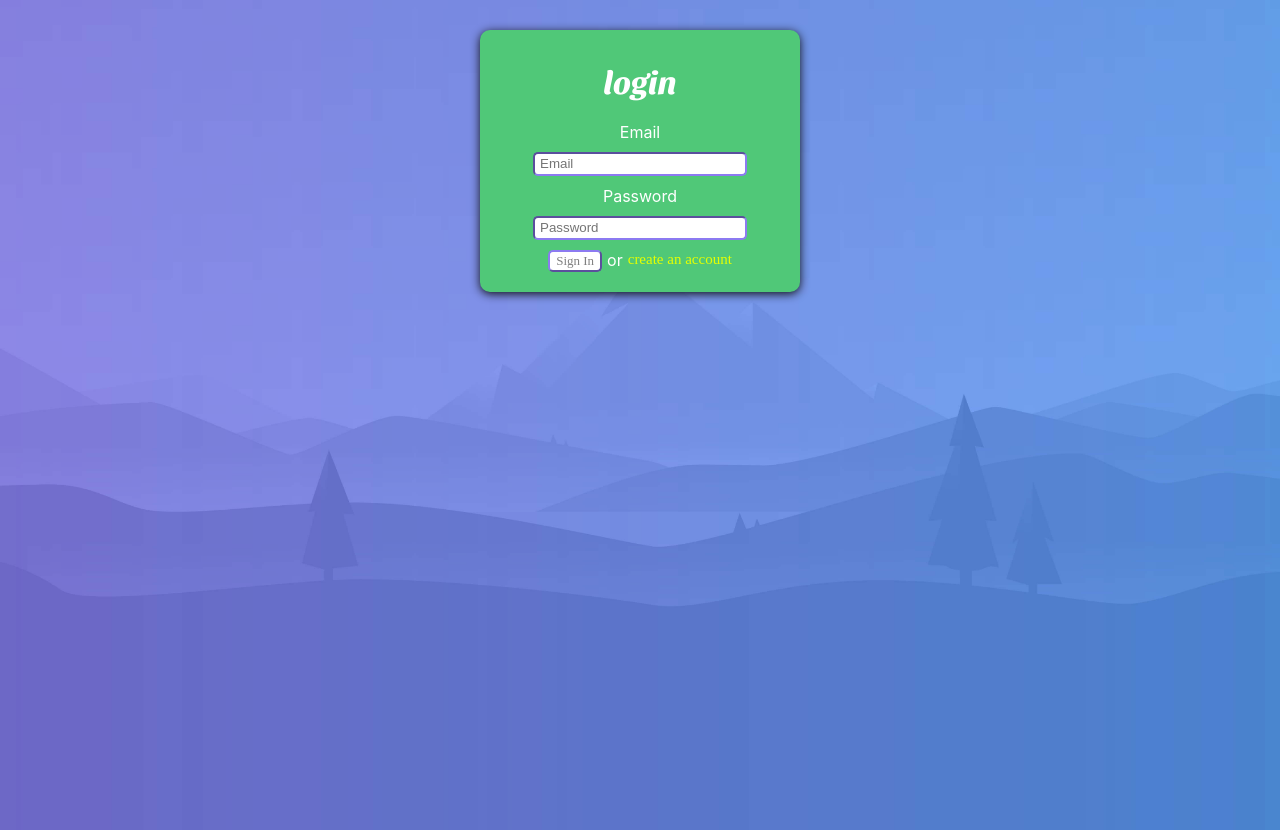
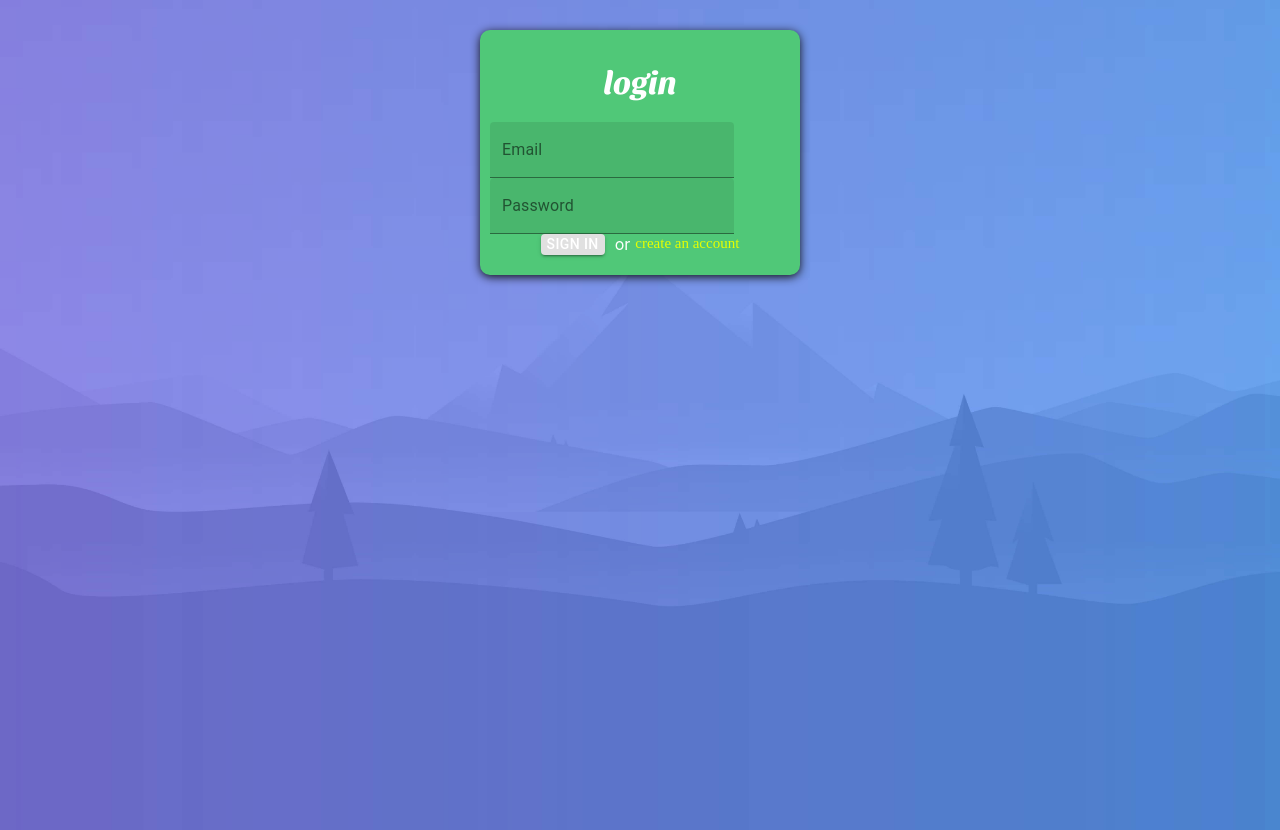
Before and after one commit to vlzelensky/fullstack_todo, a React (Create React App) app: page /login in a window 1280 px wide. Built offline with nearby package versions, Linux system fonts and the light colour scheme.

Commit message:
created functions for login, register and update password

```diff
--- a/package.json
+++ b/package.json
@@ -4,10 +4,12 @@
   "private": true,
   "proxy": "http://localhost:8080",
   "dependencies": {
+    "@material-ui/core": "^4.11.2",
     "@testing-library/jest-dom": "^5.11.6",
     "@testing-library/react": "^11.2.2",
     "@testing-library/user-event": "^12.6.0",
     "axios": "^0.21.0",
+    "fontsource-roboto": "^3.1.5",
     "history": "^5.0.0",
     "nodemon": "^2.0.6",
     "react": "^17.0.1",
--- a/src/App.js
+++ b/src/App.js
@@ -1,13 +1,15 @@
 import React from 'react';
 import {BrowserRouter, Route, Switch, Redirect} from 'react-router-dom';
 import LoginComponent from './components/LoginComponent';
+import TodoComponent from './components/TodoComponent'
 
 function App() {
   return (
       <BrowserRouter>
         <Switch>
           <Route path="/login" component={LoginComponent}/>
-          <Redirect to="/login"/>
+          <Redirect exact from="/" to="/login"/>
+          <Route path="/todo" component={TodoComponent}/>
         </Switch>
       </BrowserRouter>
   );
--- a/src/components/LoginComponent/index.js
+++ b/src/components/LoginComponent/index.js
@@ -1,47 +1,102 @@
-import React from 'react';
-import './login.css';
-import RegisterComponent from '../RegisterComponent'
+import React from "react";
+import "./login.css";
+import RegisterComponent from "../RegisterComponent";
+import Button from "@material-ui/core/Button";
+import TextField from "@material-ui/core/TextField";
+import axios from "axios";
+import { withRouter } from 'react-router';
 
 class LoginComponent extends React.Component {
-    constructor(props) {
-        super(props)
-        this.state = {
-            status: true,
-        };
+  constructor(props) {
+    super(props);
+    this.state = {
+      status: true,
+      email: "",
+      password: "",
+    };
+  }
 
+  changeStatus = () => {
+    this.setState((state) => ({ status: !state.status }));
+  };
+
+  signIn = async () => {
+    const { email, password } = this.state;
+    if (Object.values(this.state).some((value) => !value)) {
+      return;
     }
+    try {
+      await axios
+        .post("api/login", {
+          email: email,
+          password: password,
+        })
+        .then((res) => {
+          if (res.status !== 200 && res.status !== 201) {
+            throw new Error(res.status);
+          }
+          this.props.history.push('/todo');
+        });
+    } catch (e) {
+      console.warn(e);
+    }
+  };
 
-    changeStatus = () => {
-        this.setState(state => ({status: !state.status}));
-    }
+  renderLogin = () => {
+    return (
+      <div className="main-box">
+        <h1>login</h1>
+        <div className="field">
+          <TextField
+            id="standard-basic"
+            variant="filled"
+            label="Email"
+            onChange={(event) =>
+              this.setState({ email: event.target.value.trim() })
+            }
+          />
+        </div>
+        <div className="field">
+          <TextField
+            id="standard-basic"
+            type="password"
+            variant="filled"
+            label="Password"
+            onChange={(event) =>
+              this.setState({ password: event.target.value.trim() })
+            }
+          />
+        </div>
+        <div className="btns">
+          <Button
+            variant="contained"
+            onClick={this.signIn}
+            color="default"
+            className="red-button"
+          >
+            Sign In
+          </Button>
+          <span>or</span>
+          <span href="/login" className="a1" onClick={this.changeStatus}>
+            create an account
+          </span>
+        </div>
+      </div>
+    );
+  };
 
-
-    render() {
-        if (this.state.status === true) {
-            return (
-                <div className='main-box'>
-                    <h1>login</h1>
-                    <div className='field'>
-                        <span>Email</span>
-                        <input placeholder='Email' className="input"></input>
-                    </div>
-                    <div className='field'>
-                        <span>Password</span>
-                        <input type='password' placeholder='Password' className="input"></input>
-                    </div>
-                    <div className='btns'>
-                        <button className='btn1'>Sign In</button>
-                        <span>or</span>
-                        <span href='/login' className='a1' onClick={this.changeStatus}>create an account</span>
-                    </div>
-                </div>
-            )
-        } else {
-            return (<RegisterComponent changeStatus={this.changeStatus}/>)
-        }
-
-    };
-
+  render() {
+    const { status } = this.state;
+    return (
+      <>
+        {status ? (
+          this.renderLogin()
+        ) : (
+          <RegisterComponent changeStatus={this.changeStatus} />
+        )}
+      </>
+    );
+  }
 }
 
-export default LoginComponent;
+export default withRouter(LoginComponent);
--- a/src/components/LoginComponent/login.css
+++ b/src/components/LoginComponent/login.css
@@ -23,13 +23,13 @@
     justify-content: center;
     margin-bottom: 10px;
   }
-
+/*
   .btn1 {
     cursor: pointer;
     margin-right: 5px;
     border-color: rgb(140, 122, 241);
     border-radius: 5px;
-  }
+  } */
 
   .a1 {
     font-family: 'Sans-serif';
@@ -45,3 +45,10 @@
   .a1:hover {
     text-decoration: underline;
   }
+
+  .MuiButton-root.red-button  {
+    color: red;
+    padding: 0;
+    line-height: 1.50;
+    margin-right: 10px;
+  }
--- a/src/components/RegisterComponent/index.js
+++ b/src/components/RegisterComponent/index.js
@@ -1,5 +1,7 @@
 import React from "react";
+import { withRouter } from 'react-router';
 import axios from "axios";
+
 class RegisterComponent extends React.Component {
   state = {
     firstName: "",
@@ -33,8 +35,8 @@ class RegisterComponent extends React.Component {
             });
           }
           })
-          .catch((err) => {
-            alert(err + ", try again later");
+          .catch(e => {
+            alert(e + ", try again later");
           });
       } catch (e) {
         console.warn(e);
@@ -122,4 +124,4 @@ class RegisterComponent extends React.Component {
   }
 }
 
-export default RegisterComponent;
+export default withRouter(RegisterComponent);
--- /dev/null
+++ b/src/components/TodoComponent/index.js
@@ -0,0 +1,15 @@
+import React from 'react';
+
+class TodoComponent extends React.Component {
+    render() {
+        return (
+            <div>Hello</div>
+        )
+    }
+}
+
+
+
+
+
+export default TodoComponent;
--- a/src/index.css
+++ b/src/index.css
@@ -49,10 +49,3 @@ h1 {
   height:20px;
   padding: 0 5px;
 }
-
-.btn1 {
-  font-family: 'Sans-Serif';
-  font-size: 13px;
-  color: grey;
-  background-color: #fff;
-}
```
Also changed, not shown: 2 other files (tests, documents, lock files or other folders).
